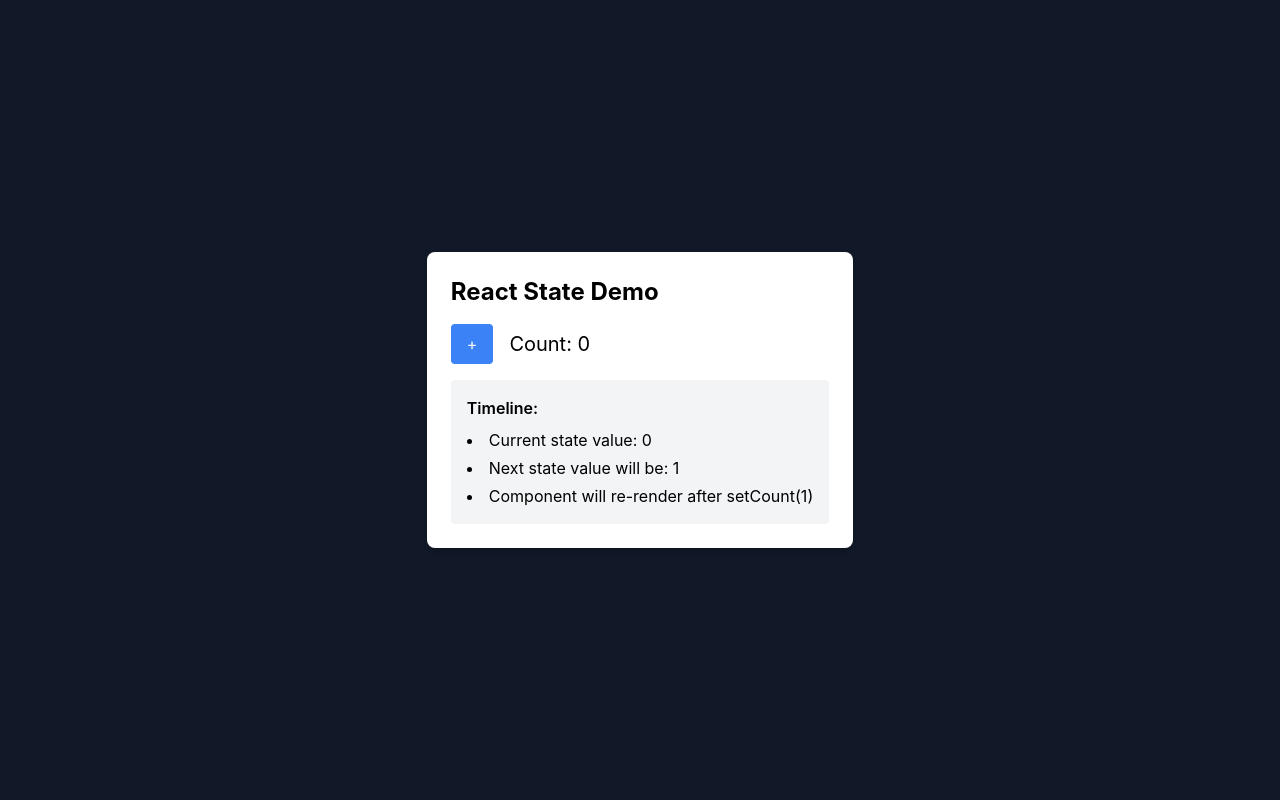
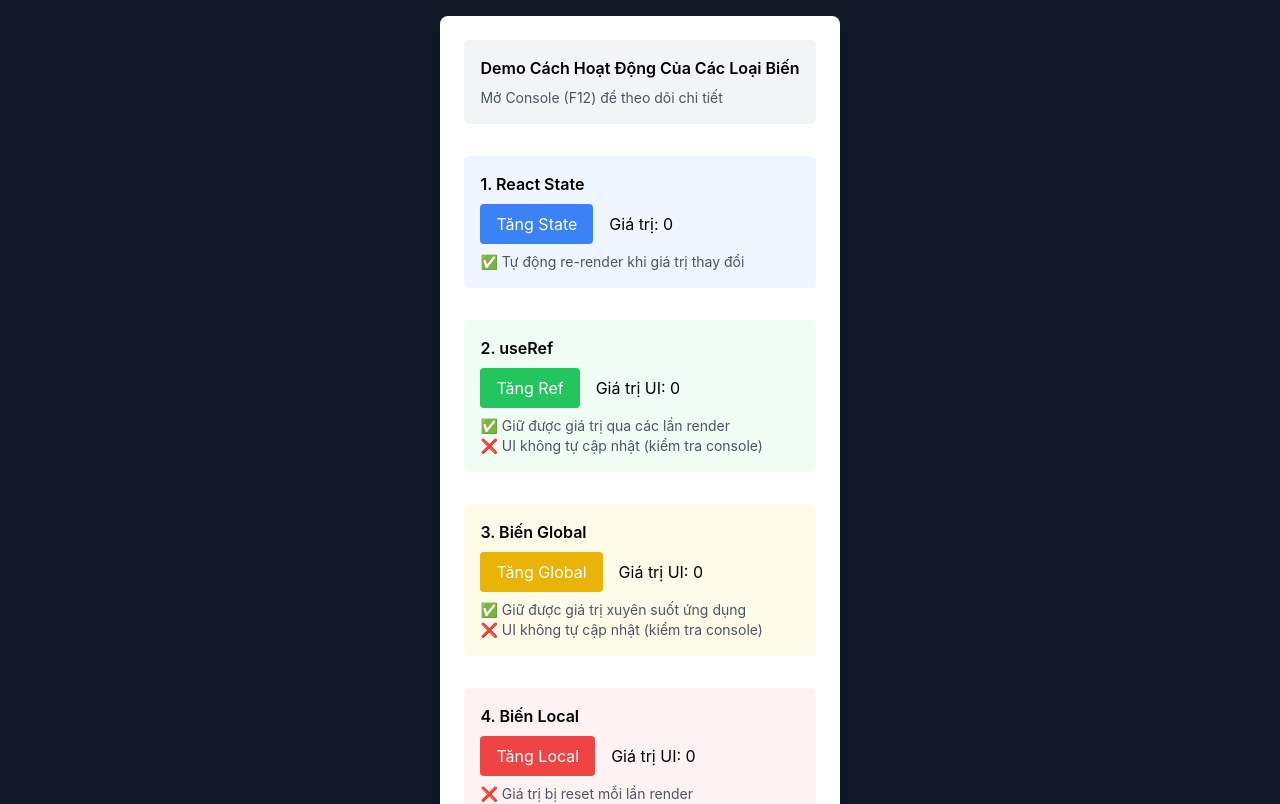
Before and after one commit to reMhELloy/react-Tailwind, a React (Create React App) app: page / in a window 1280 px wide. Shown: the top 804 px of the page. Built offline with nearby package versions, Linux system fonts and the light colour scheme.

Commit message:
Theo dõi các biến Global, Local, UseState, UseRef trong mỗi lần render

```diff
--- a/src/App.tsx
+++ b/src/App.tsx
@@ -4,7 +4,7 @@ import Title from './components/Title'
 const App: React.FC = () => {
   return (
     <div className="min-h-screen bg-gray-900 flex items-center justify-center p-4">
-      <Title name="React State Demo" />
+      <Title />
     </div>
   )
 }
--- a/src/components/Title.tsx
+++ b/src/components/Title.tsx
@@ -1,43 +1,151 @@
-import React, { useState } from 'react'
+import React, { useState, useRef, useEffect } from 'react'
 
-interface TitleProps {
-  name: string
+// Biến toàn cục
+let globalCount = 0
+// Biến đếm số lần render
+let renderCounter = 0
+
+const Title: React.FC = () => {
+  // Tăng biến đếm mỗi lần component render
+  renderCounter++
+  console.log('Component đang render lần thứ:', renderCounter)
+
+ // 1. React State
+ const [stateCount, setStateCount] = useState<number>(0)
+
+ // 2. useRef
+ const refCount = useRef<number>(0)
+
+ // 3. Biến local
+ let localCount = 0
+
+ // State để cho phép force render
+ const [, forceRender] = useState({})
+
+ // Theo dõi các giá trị sau mỗi lần render
+ useEffect(() => {
+   console.log('Sau khi render, các giá trị là:', {
+     stateCount,
+     refCount: refCount.current,
+     globalCount,
+     localCount
+   })
+ })
+
+ // Handlers không có forceRender
+ const handleStateCount = () => {
+   setStateCount(prev => {
+     console.log('State đang được cập nhật từ', prev, 'thành', prev + 1)
+     return prev + 1
+   })
  }
 
-const Title: React.FC<TitleProps> = ({ name }) => {
-  // Khởi tạo state count với giá trị ban đầu là 0
-  const [count, setCount] = useState<number>(0)
+ const handleRefCount = () => {
+   refCount.current += 1
+   console.log('Ref đã tăng thành:', refCount.current, '(UI chưa cập nhật)')
+ }
 
-  // Log để theo dõi giá trị count khi click
-  const handleIncrement = () => {
-    console.log("clicked, current count:", count)
-    setCount(count + 1)
+ const handleGlobalCount = () => {
+   globalCount += 1
+   console.log('Global đã tăng thành:', globalCount, '(UI chưa cập nhật)')
+ }
+
+ const handleLocalCount = () => {
+   localCount += 1
+   console.log('Local đã tăng thành:', localCount, '(sẽ bị reset khi render lại)')
  }
 
  return (
-    <div className="p-6 bg-white rounded-lg shadow-md">
-      <h2 className="text-2xl font-bold mb-4">{name}</h2>
+   <div className="p-6 bg-white rounded-lg shadow-lg space-y-8">
+     <div className="bg-gray-100 p-4 rounded-md">
+       <h3 className="font-semibold">Demo Cách Hoạt Động Của Các Loại Biến</h3>
+       <p className="text-sm text-gray-600 mt-2">
+         Mở Console (F12) để theo dõi chi tiết
+       </p>
+     </div>
 
-      <div className="space-y-4">
+     {/* 1. React State */}
+     <div className="p-4 bg-blue-50 rounded-md">
+       <h3 className="font-semibold mb-2">1. React State</h3>
        <div className="flex items-center space-x-4">
          <button
-            onClick={handleIncrement}
-            className="px-4 py-2 bg-blue-500 text-white rounded hover:bg-blue-600 transition"
+           onClick={handleStateCount}
+           className="px-4 py-2 bg-blue-500 text-white rounded"
          >
-            +
+           Tăng State
          </button>
-          <span className="text-xl">Count: {count}</span>
+         <span>Giá trị: {stateCount}</span>
+       </div>
+       <p className="mt-2 text-sm text-gray-600">
+         ✅ Tự động re-render khi giá trị thay đổi
+       </p>
      </div>
 
-        {/* Hiển thị timeline của state */}
-        <div className="mt-4 p-4 bg-gray-100 rounded">
-          <h3 className="font-semibold mb-2">Timeline:</h3>
-          <ul className="list-disc list-inside space-y-1">
-            <li>Current state value: {count}</li>
-            <li>Next state value will be: {count + 1}</li>
-            <li>Component will re-render after setCount({count + 1})</li>
-          </ul>
+     {/* 2. useRef */}
+     <div className="p-4 bg-green-50 rounded-md">
+       <h3 className="font-semibold mb-2">2. useRef</h3>
+       <div className="flex items-center space-x-4">
+         <button
+           onClick={handleRefCount}
+           className="px-4 py-2 bg-green-500 text-white rounded"
+         >
+           Tăng Ref
+         </button>
+         <span>Giá trị UI: {refCount.current}</span>
        </div>
+       <p className="mt-2 text-sm text-gray-600">
+         ✅ Giữ được giá trị qua các lần render<br/>
+         ❌ UI không tự cập nhật (kiểm tra console)
+       </p>
+     </div>
+
+     {/* 3. Global Variable */}
+     <div className="p-4 bg-yellow-50 rounded-md">
+       <h3 className="font-semibold mb-2">3. Biến Global</h3>
+       <div className="flex items-center space-x-4">
+         <button
+           onClick={handleGlobalCount}
+           className="px-4 py-2 bg-yellow-500 text-white rounded"
+         >
+           Tăng Global
+         </button>
+         <span>Giá trị UI: {globalCount}</span>
+       </div>
+       <p className="mt-2 text-sm text-gray-600">
+         ✅ Giữ được giá trị xuyên suốt ứng dụng<br/>
+         ❌ UI không tự cập nhật (kiểm tra console)
+       </p>
+     </div>
+
+     {/* 4. Local Variable */}
+     <div className="p-4 bg-red-50 rounded-md">
+       <h3 className="font-semibold mb-2">4. Biến Local</h3>
+       <div className="flex items-center space-x-4">
+         <button
+           onClick={handleLocalCount}
+           className="px-4 py-2 bg-red-500 text-white rounded"
+         >
+           Tăng Local
+         </button>
+         <span>Giá trị UI: {localCount}</span>
+       </div>
+       <p className="mt-2 text-sm text-gray-600">
+         ❌ Giá trị bị reset mỗi lần render<br/>
+         ❌ UI không tự cập nhật (kiểm tra console)
+       </p>
+     </div>
+
+     {/* Force Re-render button */}
+     <div className="mt-4">
+       <button
+         onClick={() => forceRender({})}
+         className="px-4 py-2 bg-gray-500 text-white rounded"
+       >
+         Force Re-render
+       </button>
+       <p className="mt-2 text-sm text-gray-600">
+         Click để xem giá trị UI cập nhật
+       </p>
      </div>
    </div>
  )
```
Lines whose indentation alone changed are shown as unchanged.
